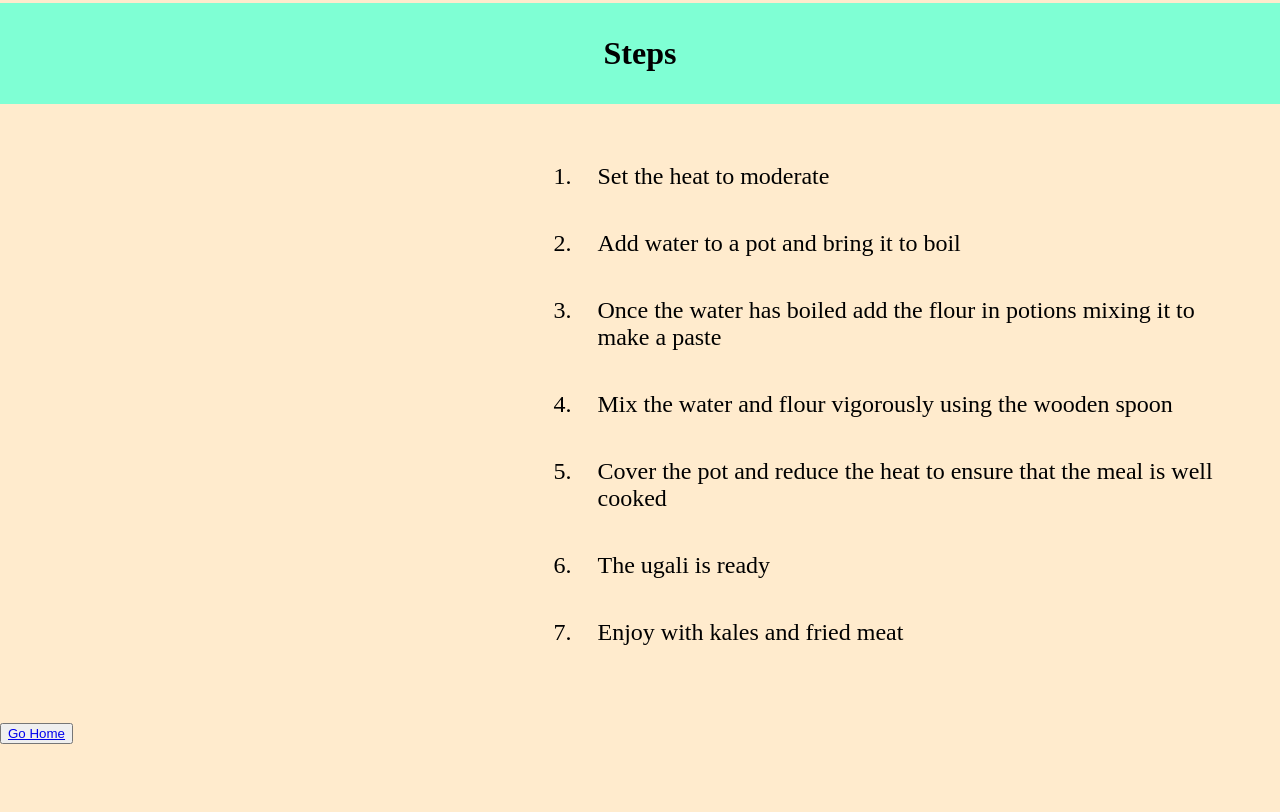
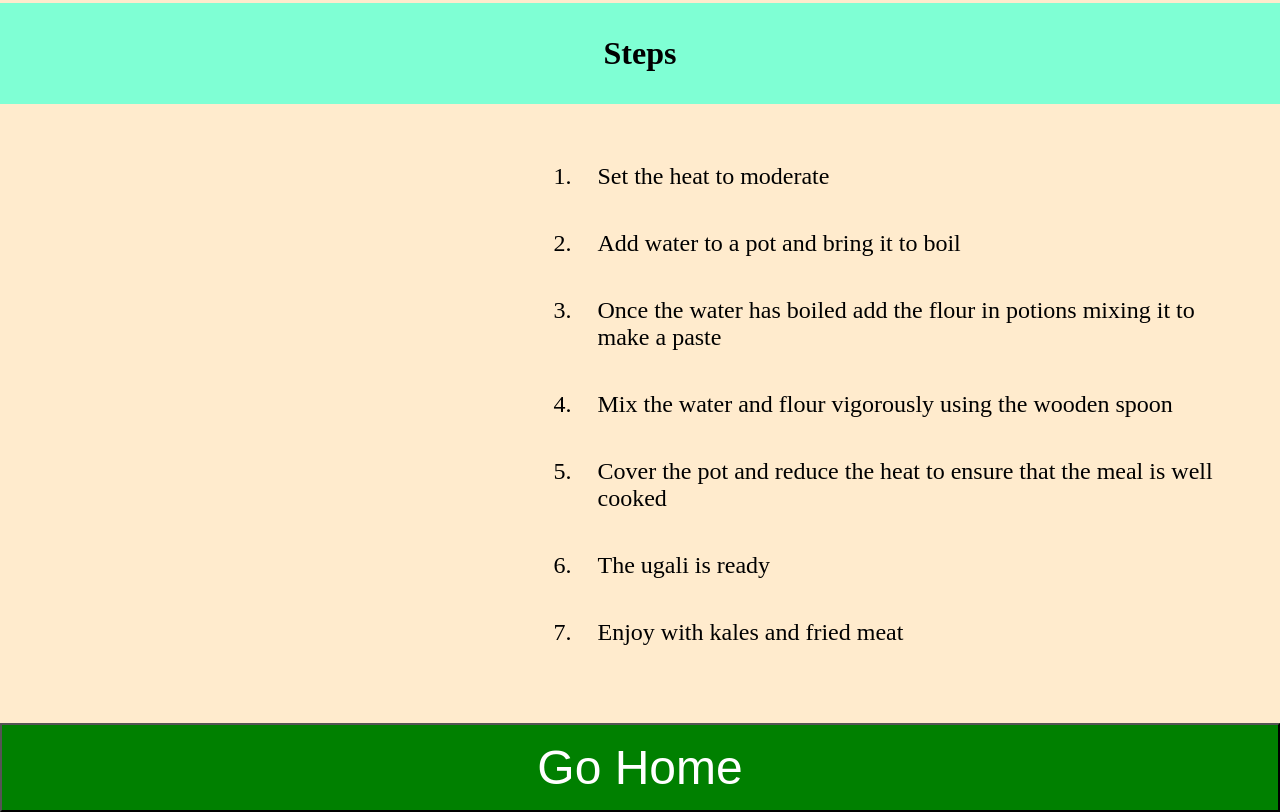
Before and after one commit to MurisKamaa/odin-recipes, a plain HTML site: page recipes/ugali.html in a window 1280 px wide. Shown: the part 1463-2275 px from the top of the page. Before the commit the page ends 2207 px from the top, so only its background shows below. Drawn offline with Linux system fonts and the light colour scheme.

Commit message:
Styled the button in style.css

```diff
--- a/style.css
+++ b/style.css
@@ -53,3 +53,16 @@ h2{
     font-size: 1.5rem;
     padding: 15px;
 }
+
+button {
+    background-color: green;
+    padding: 15px 30px;
+    font-size: 3rem;
+    align-items: center;
+    width: 100vw;
+}
+
+button a {
+    color: white;
+    text-decoration: none;
+}
```
